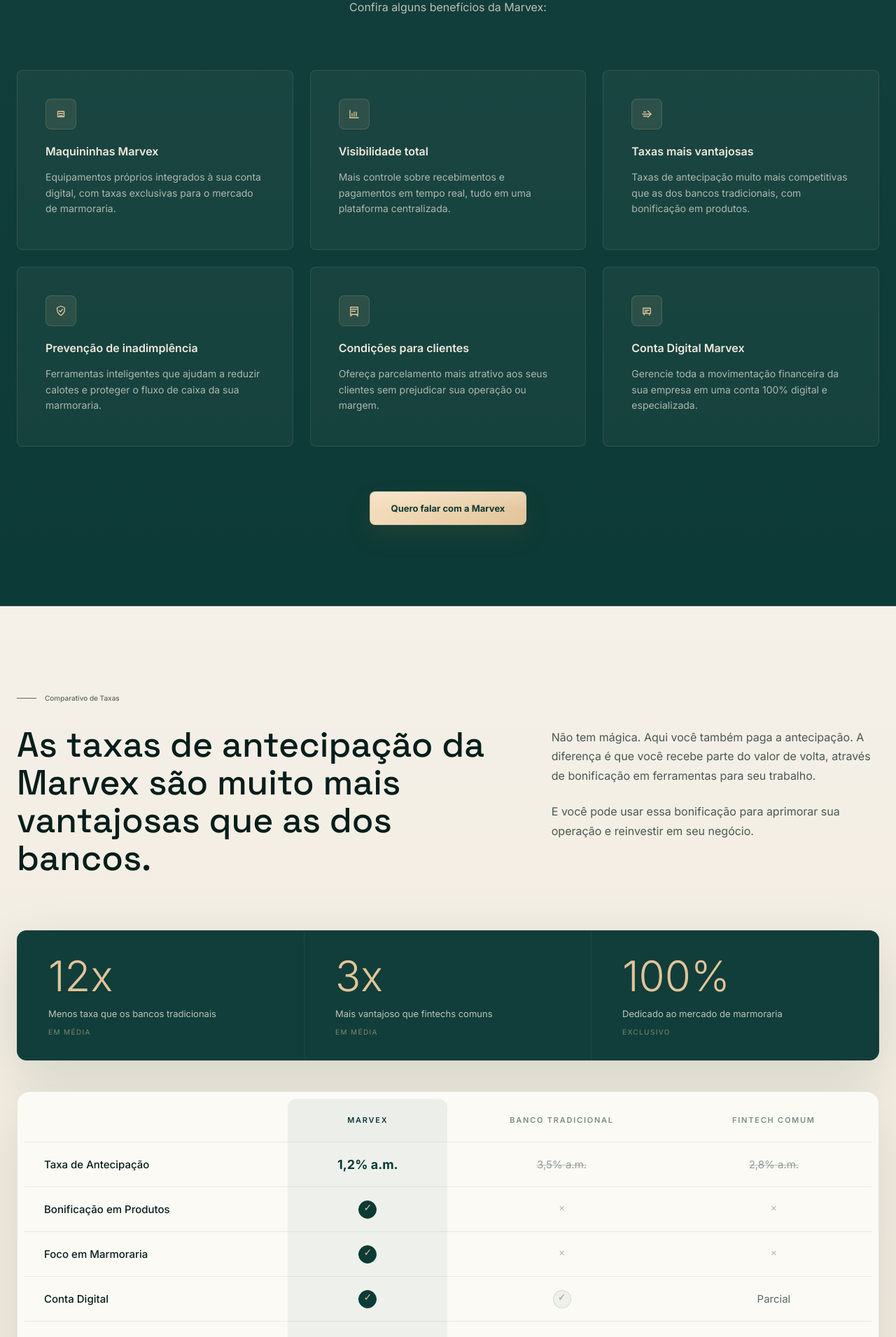
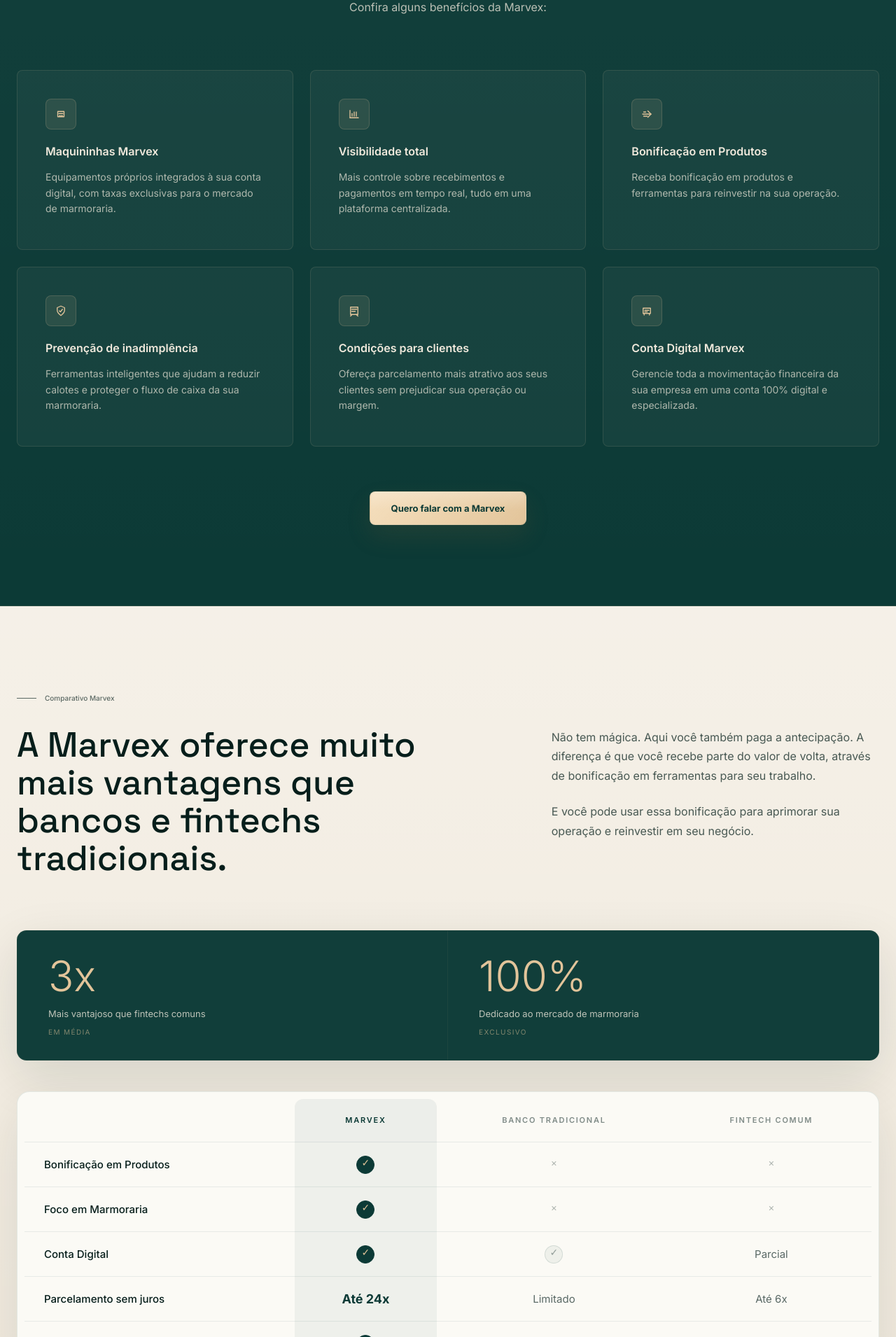
Before and after one commit to gabriellasaro-ui/LP---MARBLE3, a Flask app: page / in a window 1280 px wide. Shown: the part 2720-4630 px from the top of the page at 70% size. Run offline with Flask 3, Linux system fonts and the light colour scheme.

Commit message:
correção

```diff
--- a/static/css/styles.css
+++ b/static/css/styles.css
@@ -947,7 +947,7 @@
 
 .metric-strip {
   display: grid;
-  grid-template-columns: repeat(3, 1fr);
+  grid-template-columns: repeat(2, 1fr);
   gap: 0;
   margin-top: 76px;
   color: var(--sand-soft);
--- a/templates/index.html
+++ b/templates/index.html
@@ -46,7 +46,7 @@
             <p class="eyebrow"><span></span>Fintech para Marmorarias</p>
             <h1 id="hero-title">A 1ª fintech 100% focada em <span class="hero-highlight">marmorarias.</span></h1>
             <p class="lead">
-              Pague menos em taxas de antecipação. Ofereça melhores condições de pagamento a seus clientes.
+              Centralize sua operação financeira e ofereça melhores condições de pagamento a seus clientes.
               Acelere o crescimento de sua marmoraria.
             </p>
             <div class="actions">
@@ -128,14 +128,12 @@
 
       <section class="marquee" aria-label="Diferenciais Marvex">
         <div class="marquee-track">
-          <span class="marquee-item"><svg viewBox="0 0 24 24" fill="currentColor" aria-hidden="true"><circle cx="12" cy="12" r="5"/></svg> Antecipação com taxa menor</span>
-          <span class="marquee-item"><svg viewBox="0 0 24 24" fill="currentColor" aria-hidden="true"><circle cx="12" cy="12" r="5"/></svg> Até 12x sem juros</span>
+          <span class="marquee-item"><svg viewBox="0 0 24 24" fill="currentColor" aria-hidden="true"><circle cx="12" cy="12" r="5"/></svg> Até 24x sem juros</span>
           <span class="marquee-item"><svg viewBox="0 0 24 24" fill="currentColor" aria-hidden="true"><circle cx="12" cy="12" r="5"/></svg> Bonificação em produtos</span>
           <span class="marquee-item"><svg viewBox="0 0 24 24" fill="currentColor" aria-hidden="true"><circle cx="12" cy="12" r="5"/></svg> Conta digital para marmoraria</span>
           <span class="marquee-item"><svg viewBox="0 0 24 24" fill="currentColor" aria-hidden="true"><circle cx="12" cy="12" r="5"/></svg> Suporte especializado</span>
           <span class="marquee-item"><svg viewBox="0 0 24 24" fill="currentColor" aria-hidden="true"><circle cx="12" cy="12" r="5"/></svg> 100% focada em marmorarias</span>
-          <span class="marquee-item"><svg viewBox="0 0 24 24" fill="currentColor" aria-hidden="true"><circle cx="12" cy="12" r="5"/></svg> Antecipação com taxa menor</span>
-          <span class="marquee-item"><svg viewBox="0 0 24 24" fill="currentColor" aria-hidden="true"><circle cx="12" cy="12" r="5"/></svg> Até 12x sem juros</span>
+          <span class="marquee-item"><svg viewBox="0 0 24 24" fill="currentColor" aria-hidden="true"><circle cx="12" cy="12" r="5"/></svg> Até 24x sem juros</span>
           <span class="marquee-item"><svg viewBox="0 0 24 24" fill="currentColor" aria-hidden="true"><circle cx="12" cy="12" r="5"/></svg> Bonificação em produtos</span>
           <span class="marquee-item"><svg viewBox="0 0 24 24" fill="currentColor" aria-hidden="true"><circle cx="12" cy="12" r="5"/></svg> Conta digital para marmoraria</span>
           <span class="marquee-item"><svg viewBox="0 0 24 24" fill="currentColor" aria-hidden="true"><circle cx="12" cy="12" r="5"/></svg> Suporte especializado</span>
@@ -245,8 +243,8 @@
               <span class="benefit-icon" aria-hidden="true">
                 <svg viewBox="0 0 24 24"><path d="M4 12h16"></path><path d="m14 6 6 6-6 6"></path><path d="M6 8h4"></path><path d="M6 16h7"></path></svg>
               </span>
-              <h3>Taxas mais vantajosas</h3>
-              <p>Taxas de antecipação muito mais competitivas que as dos bancos tradicionais, com bonificação em produtos.</p>
+              <h3>Bonificação em Produtos</h3>
+              <p>Receba bonificação em produtos e ferramentas para reinvestir na sua operação.</p>
             </article>
             <article class="benefit-card">
               <span class="benefit-icon" aria-hidden="true">
@@ -281,8 +279,8 @@
         <div class="container">
           <div class="split">
             <div>
-              <p class="eyebrow"><span></span>Comparativo de Taxas</p>
-              <h2 id="rates-title">As taxas de antecipação da Marvex são muito mais vantajosas que as dos bancos.</h2>
+              <p class="eyebrow"><span></span>Comparativo Marvex</p>
+              <h2 id="rates-title">A Marvex oferece muito mais vantagens que bancos e fintechs tradicionais.</h2>
             </div>
             <div class="split-copy">
               <p>
@@ -294,11 +292,6 @@
           </div>
 
           <div class="metric-strip">
-            <div>
-              <strong>12x</strong>
-              <span>Menos taxa que os bancos tradicionais</span>
-              <small>em média</small>
-            </div>
             <div>
               <strong>3x</strong>
               <span>Mais vantajoso que fintechs comuns</span>
@@ -323,12 +316,6 @@
               </thead>
               <tbody>
                 <tr>
-                  <th>Taxa de Antecipação</th>
-                  <td data-label="Marvex"><strong>1,2% a.m.</strong></td>
-                  <td data-label="Banco Tradicional">3,5% a.m.</td>
-                  <td data-label="Fintech Comum">2,8% a.m.</td>
-                </tr>
-                <tr>
                   <th>Bonificação em Produtos</th>
                   <td data-label="Marvex"><span class="status yes">Sim</span></td>
                   <td data-label="Banco Tradicional"><span class="status no">Não</span></td>
@@ -348,7 +335,7 @@
                 </tr>
                 <tr>
                   <th>Parcelamento sem juros</th>
-                  <td data-label="Marvex"><strong>Até 12x</strong></td>
+                  <td data-label="Marvex"><strong>Até 24x</strong></td>
                   <td data-label="Banco Tradicional">Limitado</td>
                   <td data-label="Fintech Comum">Até 6x</td>
                 </tr>
@@ -367,7 +354,7 @@
       <section class="section payment-section" id="pagamentos" aria-labelledby="payments-title">
         <div class="container payment-grid">
           <div class="simulation" aria-label="Simulação de parcelamento">
-            <span class="big-watermark">12x</span>
+            <span class="big-watermark">24x</span>
             <p class="eyebrow">Simulação de Parcelamento</p>
             <div class="installment-row">
               <strong>1x</strong>
@@ -380,8 +367,8 @@
               <small>sem juros</small>
             </div>
             <div class="installment-row featured">
-              <strong>12x</strong>
-              <span>R$ 900,00</span>
+              <strong>24x</strong>
+              <span>R$ 450,00</span>
               <small>sem juros</small>
             </div>
             <p class="footnote">*Valores simulados para fins ilustrativos</p>
@@ -391,7 +378,7 @@
             <p class="eyebrow"><span></span>Condições de Pagamento</p>
             <h2 id="payments-title">Nunca mais perca venda por falta de condições atrativas de pagamento para seus clientes.</h2>
             <p>
-              Com a Marvex, você pode oferecer a seus clientes pagamentos em até 12x sem juros,
+              Com a Marvex, você pode oferecer a seus clientes pagamentos em até 24x sem juros,
               sem prejuízo para a sua operação.
             </p>
             <p>Meios de pagamentos exclusivos desenvolvidos para o mercado de marmoraria.</p>
```
